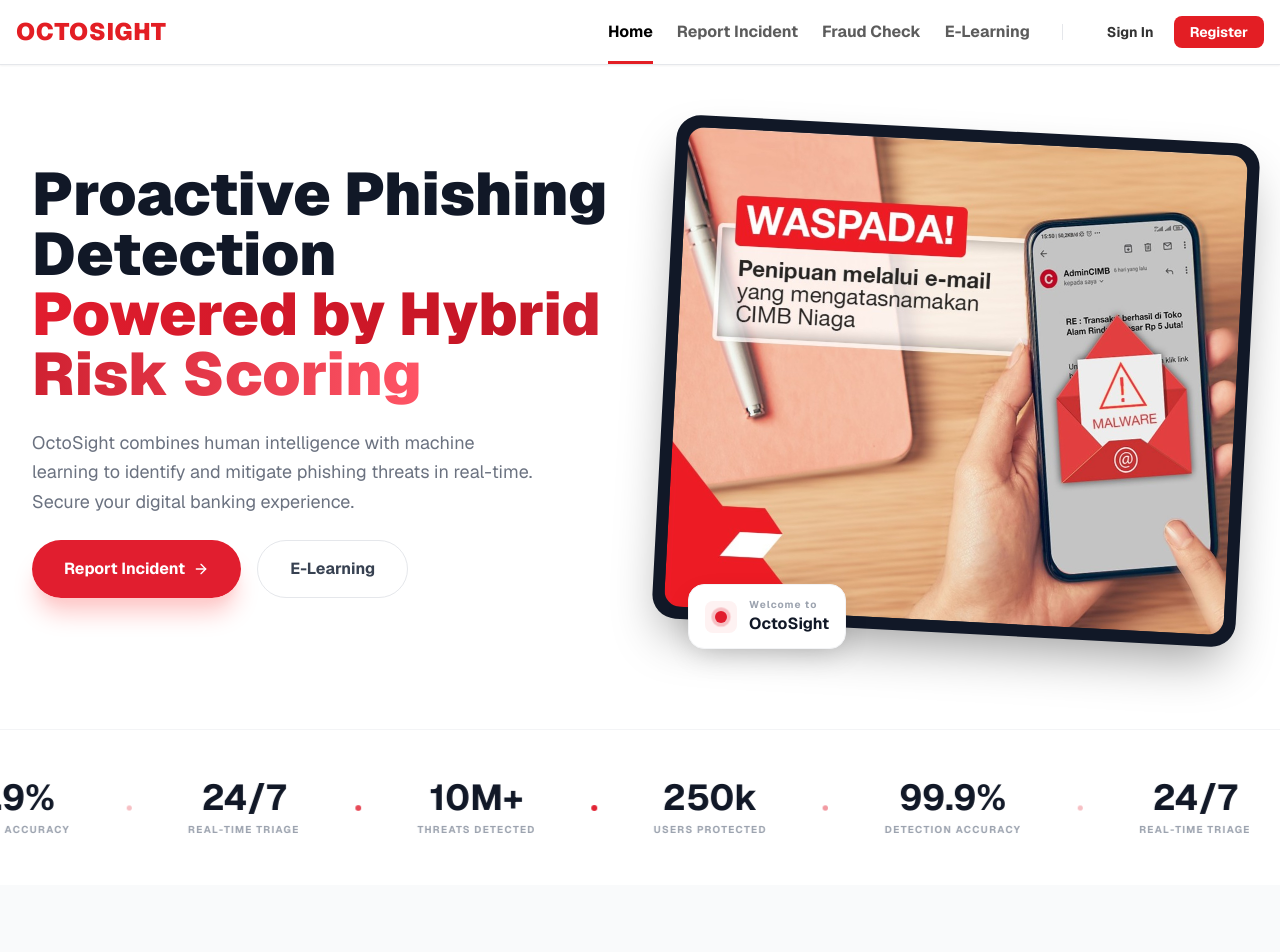
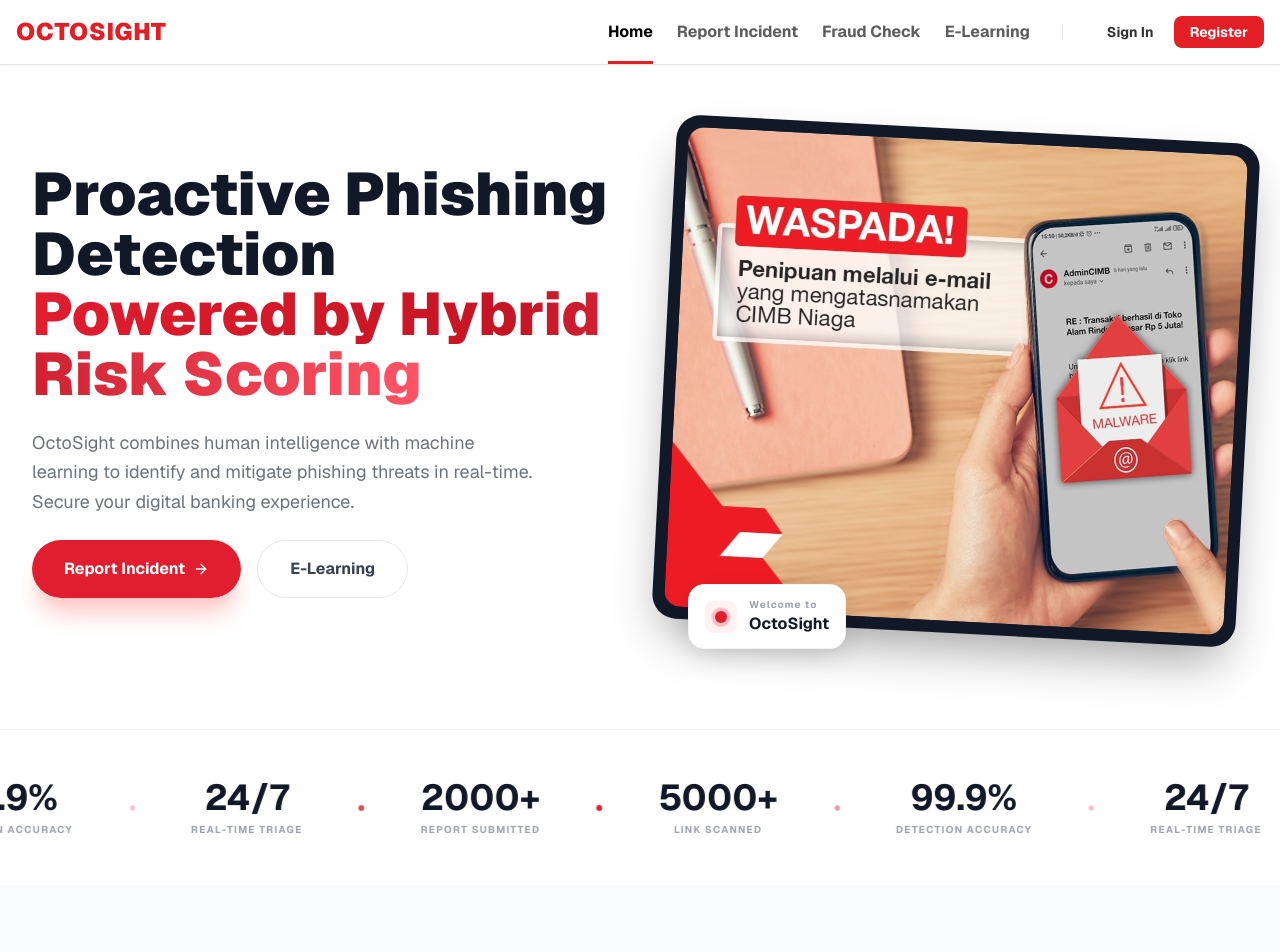
Before and after one commit to G4l1le30/octosight-web-app, a Next.js app in the folder frontend/: page / in a window 1280 px wide. Shown: the top 952 px of the page. Built offline with nearby package versions, Linux system fonts and the light colour scheme; no server answers.

Commit message:
Adjusted stat card

```diff
--- a/frontend/components/home/sections/SectionStatsRowSubsection.tsx
+++ b/frontend/components/home/sections/SectionStatsRowSubsection.tsx
@@ -1,6 +1,6 @@
 const stats = [
-  { value: "10M+", label: "THREATS DETECTED" },
-  { value: "250k", label: "USERS PROTECTED" },
+  { value: "2000+", label: "REPORT SUBMITTED" },
+  { value: "5000+", label: "LINK SCANNED" },
   { value: "99.9%", label: "DETECTION ACCURACY" },
   { value: "24/7", label: "REAL-TIME TRIAGE" },
 ];
```
Also changed, not shown: 1 other file (tests, documents, lock files or other folders).
